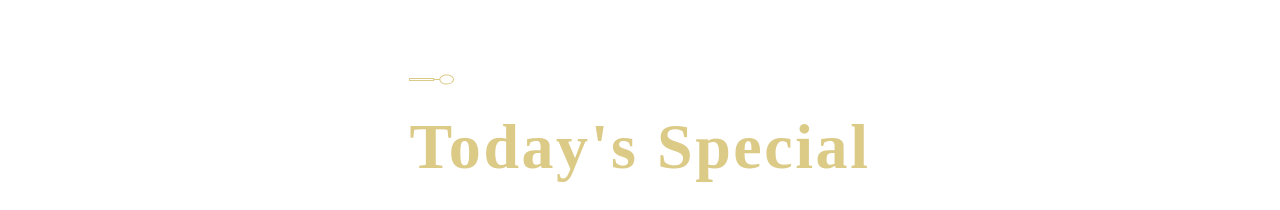
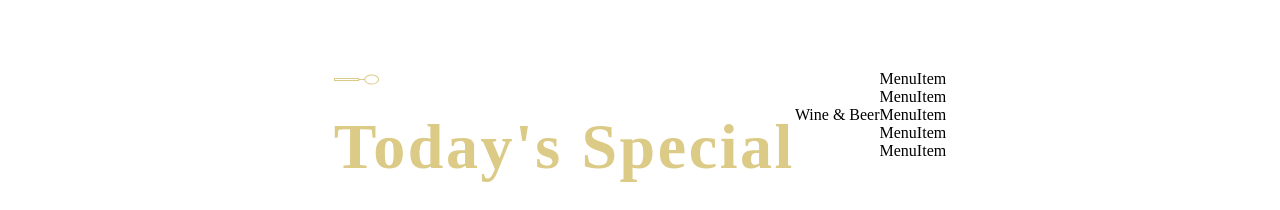
Before and after one commit to Joshhortt/restaurante-pt, a React (Create React App) app: page / in a window 1280 px wide. Shown: the part 2023-2233 px from the top of the page. Built offline with nearby package versions, Linux system fonts and the light colour scheme; a web font is replaced by a local one.

Commit message:
add menu items and callback function map'.

```diff
--- a/src/container/Menu/SpecialMenu.jsx
+++ b/src/container/Menu/SpecialMenu.jsx
@@ -9,6 +9,17 @@ const SpecialMenu = () => (
       <SubHeading title="Menu that fits your palatte" />
       <h1 className="headtext__cormorant">Today&apos;s Special</h1>
     </div>
+
+    <div className="app__specialMenu-menu">
+      <div className="app__specialMenu-menu_wine  flex__center">
+        <p className="app__specialMenu-menu_heading">Wine & Beer</p>
+        <div className="app__specialMenu_menu_items">
+          {data.wines.map((wine, index) => (
+            <MenuItem key={wine.title + index} title={wine.title} price={wine.price} tags={wine.tags} />
+          ))}
+        </div>
+      </div>
+    </div>
   </div>
 );
 
```
